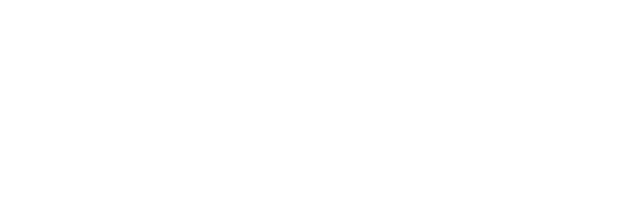
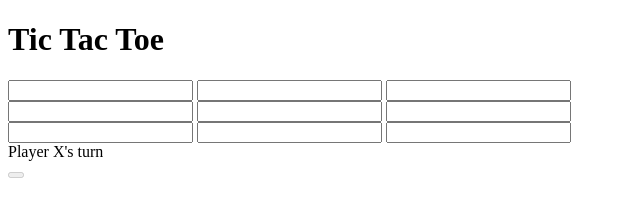
Before and after one commit to iamneo-production/bacedbcdacdddf304676322efdcbcabeone, a plain HTML site: page mail.html in a window 1280 px wide. Shown: the whole page, without its empty margins (0-640 px from the left). Drawn offline with Linux system fonts and the light colour scheme.

Commit message:
Backup Commit

```diff
--- a/mail.html
+++ b/mail.html
@@ -7,6 +7,27 @@
     <title>Document</title>
 </head>
 <body>
-
+    <header>
+        <h1>Tic Tac Toe</h1>
+    </header>
+    <div class="box">
+        <div class="row">
+            <input type="text" class="a" readonly>
+            <input type="text" class="a" readonly>
+            <input type="text" class="a" readonly>
+        </div>
+        <div class="row">
+            <input type="text" class="a" readonly>
+            <input type="text" class="a" readonly>
+            <input type="text" class="a" readonly>
+        </div>
+        <div class="row">
+            <input type="text" class="a" readonly>
+            <input type="text" class="a" readonly>
+            <input type="text" class="a" readonly>
+        </div>
+        </div>
+        <div class="result">Player X's turn</div>
+        <button id="reset" disabled></button>
 </body>
 </html>
```
